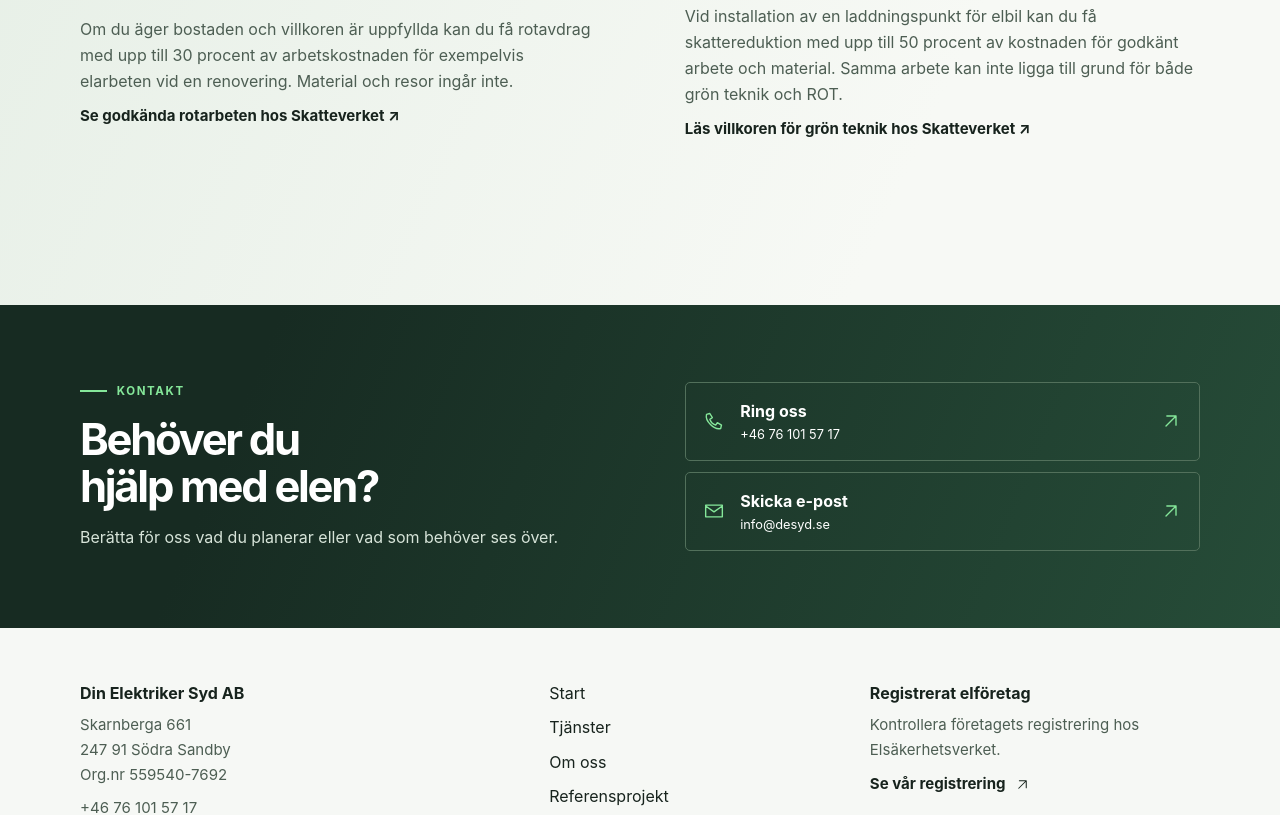
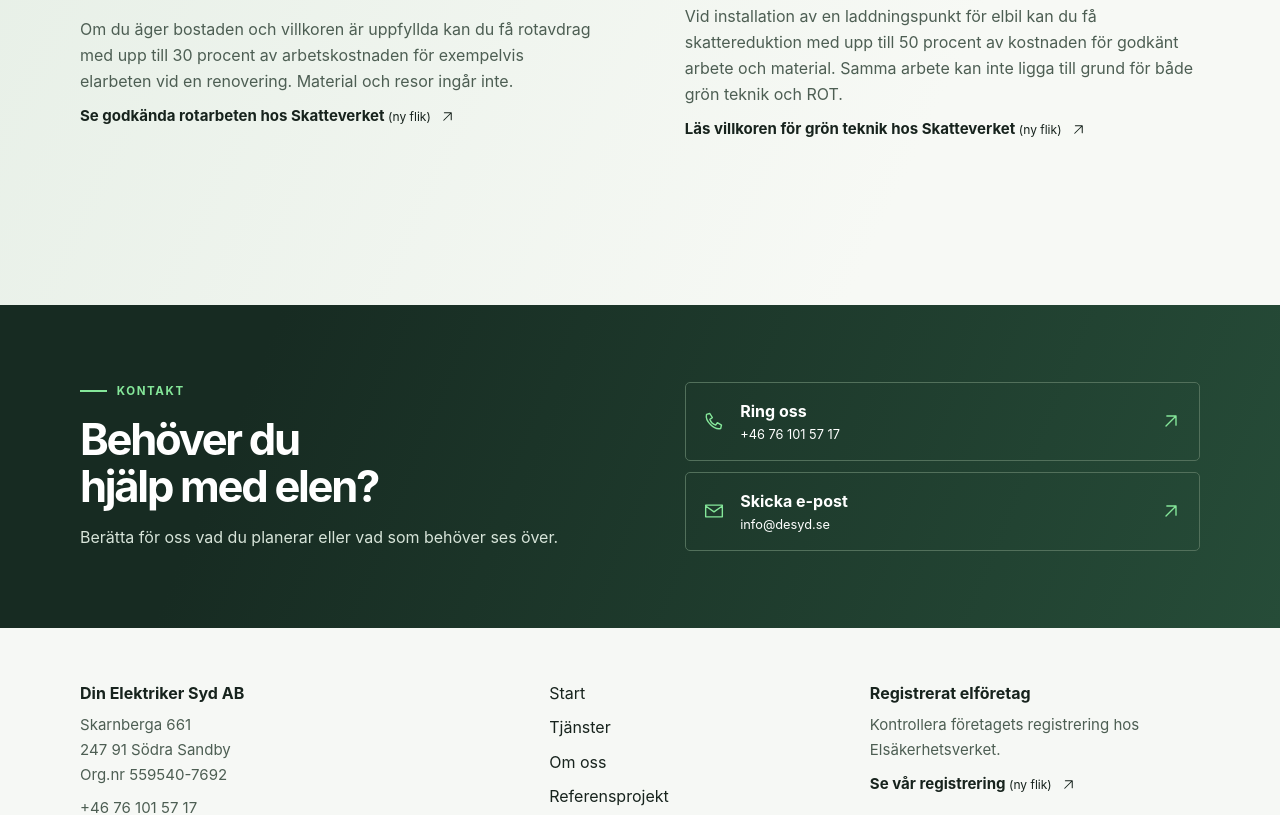
Before and after one commit to JohanKroger/din-elektriker-syd, a Next.js app: page /tjanster in a window 1280 px wide. Shown: the part 1900-2715 px from the top of the page. Built offline with nearby package versions, Linux system fonts and the light colour scheme.

Commit message:
Öppna myndighetslänkar i ny flik

```diff
--- /dev/null
+++ b/app/components/ExternalLink.tsx
@@ -0,0 +1,23 @@
+import { Icon } from "./Icon";
+
+export function ExternalLink({
+	href,
+	children,
+}: {
+	href: string;
+	children: string;
+}) {
+	return (
+		<a
+			className="text-link"
+			href={href}
+			target="_blank"
+			rel="noopener noreferrer"
+		>
+			<span>
+				{children} <small className="font-normal">(ny flik)</small>
+			</span>
+			<Icon name="diagonal" size={15} />
+		</a>
+	);
+}
--- a/app/components/Sections.tsx
+++ b/app/components/Sections.tsx
@@ -1,3 +1,4 @@
+import { ExternalLink } from "./ExternalLink";
 import Image from "next/image";
 import { company, emailHref, navigation, phoneHref } from "../data/company";
 import type { Project } from "../data/projects";
@@ -117,9 +118,9 @@ export function Footer() {
 				<div>
 					<strong>Registrerat elföretag</strong>
 					<p>Kontrollera företagets registrering hos Elsäkerhetsverket.</p>
-					<a className="text-link" href={company.registry}>
-						Se vår registrering <Icon name="diagonal" size={15} />
-					</a>
+					<ExternalLink href={company.registry}>
+						Se vår registrering
+					</ExternalLink>
 				</div>
 			</div>
 			<div className="wrap copyright">
--- a/app/om-oss/page.tsx
+++ b/app/om-oss/page.tsx
@@ -1,3 +1,4 @@
+import { ExternalLink } from "../components/ExternalLink";
 import { Area, ContactSection, Intro } from "../components/Sections";
 import { pageMeta } from "../data/seo";
 import { company } from "../data/company";
@@ -34,9 +35,9 @@ export default function About() {
 						Vår elinstallatör är auktoriserad elinstallatör. Företaget Din
 						Elektriker Syd AB är registrerat hos Elsäkerhetsverket.
 					</p>
-					<a className="text-link" href={company.registry}>
-						Se vår registrering hos Elsäkerhetsverket ↗
-					</a>
+					<ExternalLink href={company.registry}>
+						Se vår registrering hos Elsäkerhetsverket
+					</ExternalLink>
 				</div>
 			</section>
 			<Area />
--- a/app/tjanster/page.tsx
+++ b/app/tjanster/page.tsx
@@ -1,3 +1,4 @@
+import { ExternalLink } from "../components/ExternalLink";
 import { ContactSection, Intro } from "../components/Sections";
 import { Icon } from "../components/Icon";
 import { services } from "../data/services";
@@ -53,12 +54,9 @@ export default function ServicesPage() {
 								exempelvis elarbeten vid en renovering. Material och resor ingår
 								inte.
 							</p>
-							<a
-								className="text-link"
-								href="https://www.skatteverket.se/foretag/skatterochavdrag/rotochrut/gerarbetetratttillrotavdrag.4.5c1163881590be297b5173bf.html"
-							>
-								Se godkända rotarbeten hos Skatteverket ↗
-							</a>
+							<ExternalLink href="https://www.skatteverket.se/foretag/skatterochavdrag/rotochrut/gerarbetetratttillrotavdrag.4.5c1163881590be297b5173bf.html">
+								Se godkända rotarbeten hos Skatteverket
+							</ExternalLink>
 						</div>
 						<div>
 							<h3>Grön teknik för laddbox</h3>
@@ -68,12 +66,9 @@ export default function ServicesPage() {
 								arbete och material. Samma arbete kan inte ligga till grund för
 								både grön teknik och ROT.
 							</p>
-							<a
-								className="text-link"
-								href="https://www.skatteverket.se/privat/fastigheterochbostad/gronteknik/safungerarskattereduktionenforgronteknik.4.676f4884175c97df4192870.html"
-							>
-								Läs villkoren för grön teknik hos Skatteverket ↗
-							</a>
+							<ExternalLink href="https://www.skatteverket.se/privat/fastigheterochbostad/gronteknik/safungerarskattereduktionenforgronteknik.4.676f4884175c97df4192870.html">
+								Läs villkoren för grön teknik hos Skatteverket
+							</ExternalLink>
 						</div>
 					</div>
 				</div>
```
